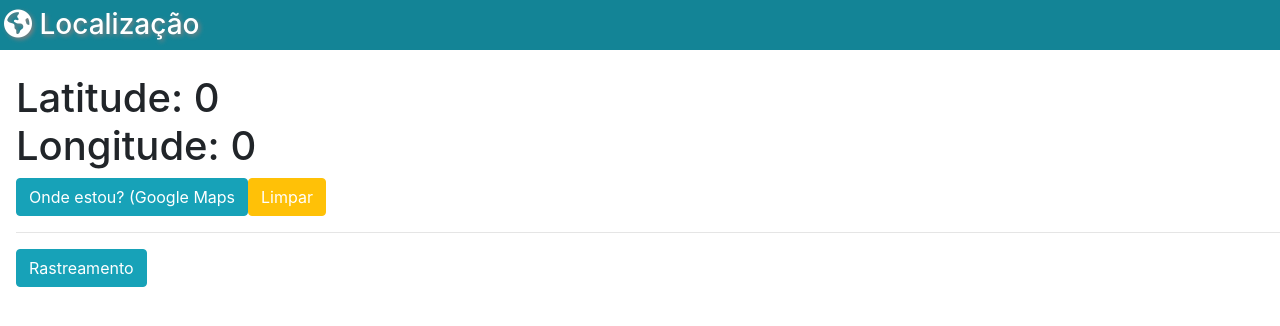
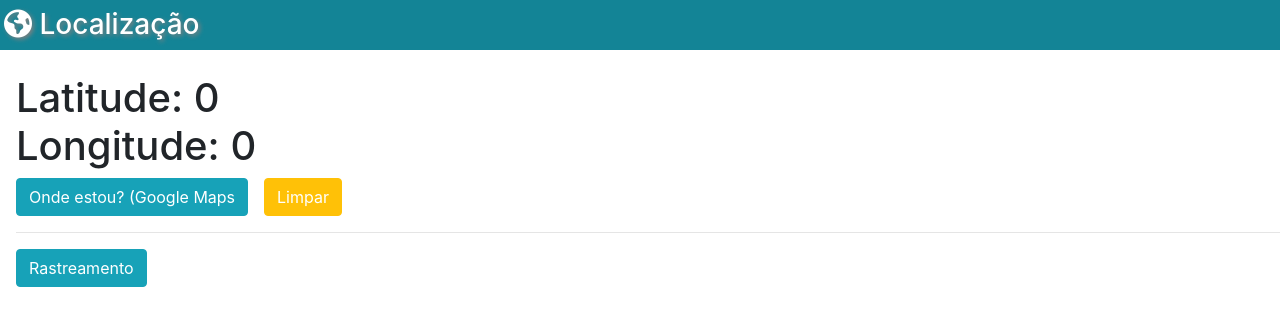
Before and after one commit to JoaoSBarbosa/geolocalizacao, an Angular app: page / in a window 1280 px wide. Shown: the top 326 px of the page. Built offline with nearby package versions, Linux system fonts and the light colour scheme; no server answers.

Commit message:
Estilização de espaçamento entre botões

```diff
--- a/src/app/app.component.html
+++ b/src/app/app.component.html
@@ -9,11 +9,11 @@
 
 <div class="ml-3">
   <h1>Latitude: {{latitude}}<br>Longitude: {{longitude}}</h1>
-  <div>
-    <div class="btn btn-info text-secondary">
+  <div class="d-flex gap-2">
+    <div class="btn btn-info text-secondary mr-2">
       <a class="text-white" [href]="map_url">Onde estou? (Google Maps</a>
     </div>
-    <div class="btn btn-warning ">
+    <div class="btn btn-warning ml-2">
       <a class="text-white limpar">Limpar</a>
     </div>
   </div>
```
